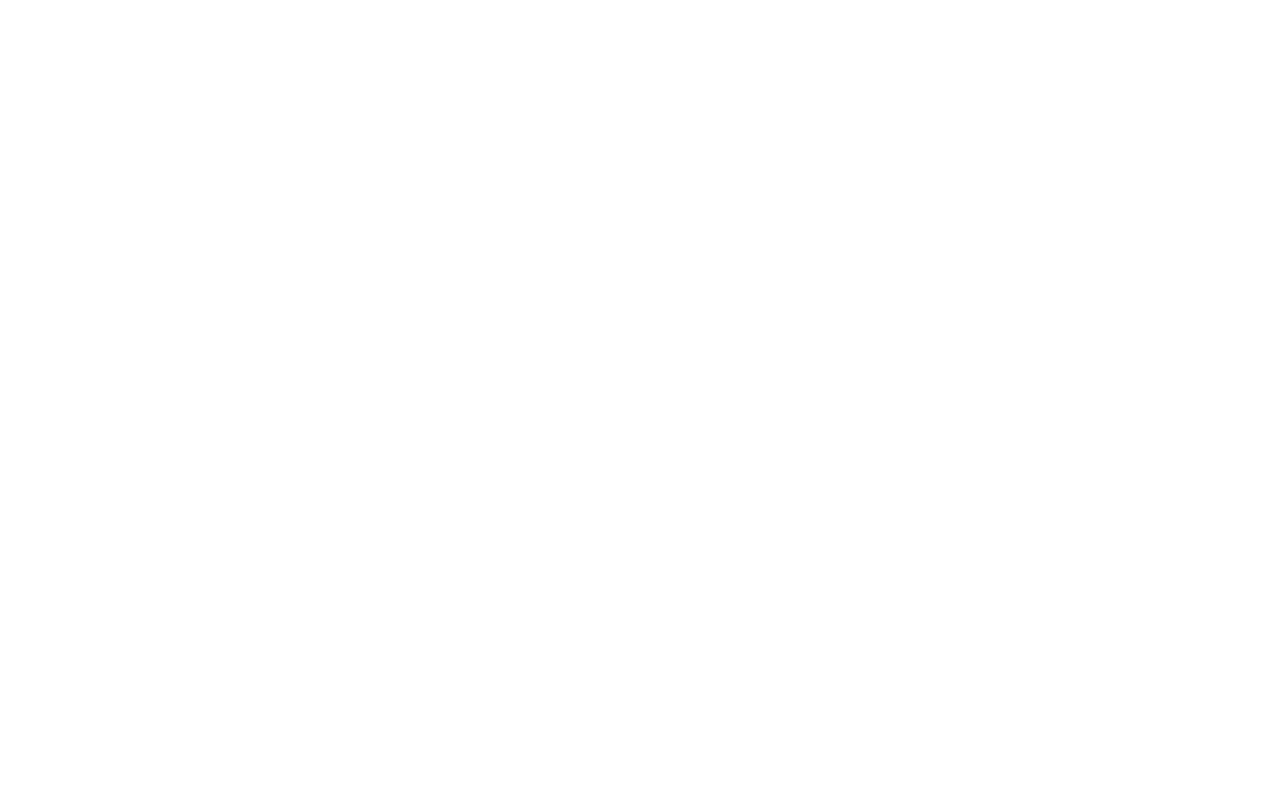
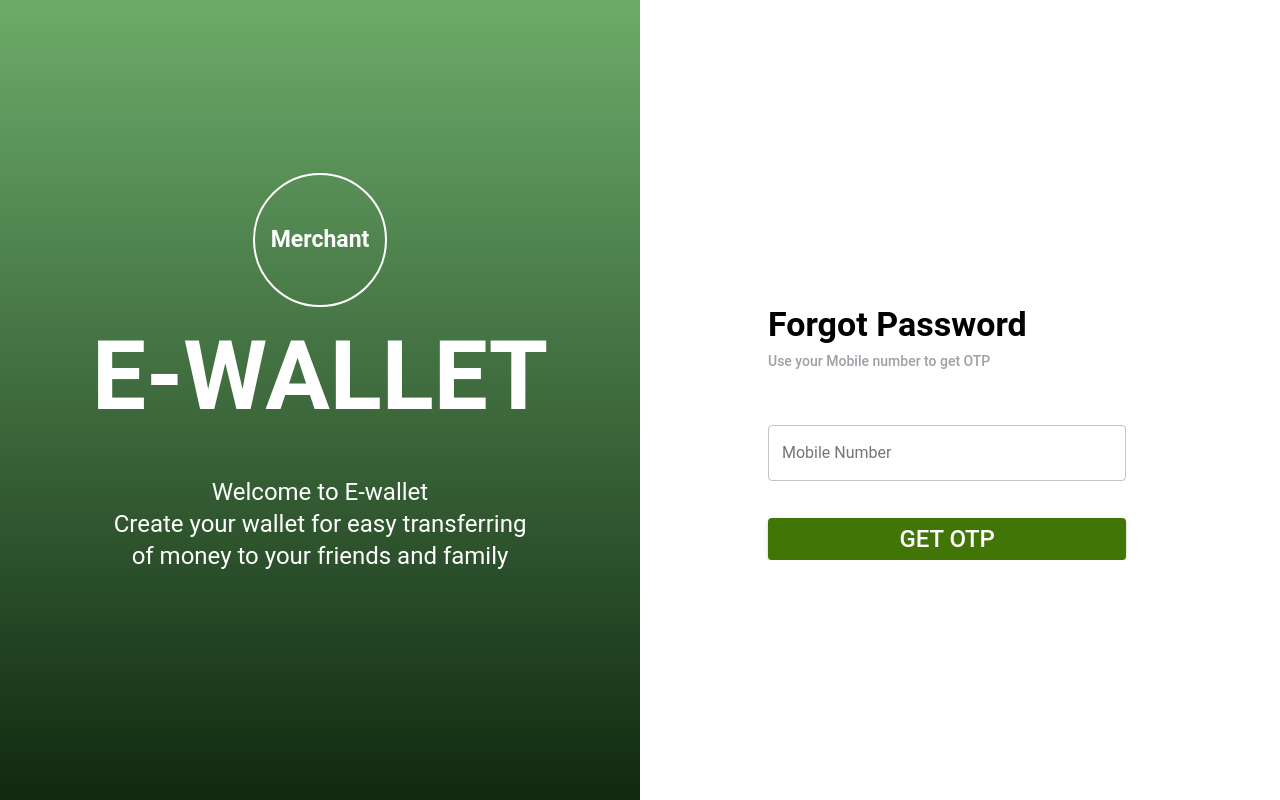
Before and after one commit to kryptomindzInfo/merchant-frontend, a React app: page /merchant/forgot-password in a window 1280 px wide. Built offline with nearby package versions, Linux system fonts and the light colour scheme.

Commit message:
added props to reuse the component.

```diff
--- a/src/components/App.js
+++ b/src/components/App.js
@@ -1,6 +1,6 @@
 import React from 'react';
 import { createMuiTheme, MuiThemeProvider } from '@material-ui/core';
-import { Router, Route, Switch } from 'react-router-dom';
+import { Route, Router, Switch } from 'react-router-dom';
 import { orange } from '@material-ui/core/colors';
 import SignInPage from './SignInPage';
 import SignInVerificationPage from './SignInVerificationPage';
@@ -34,6 +34,16 @@
   },
 });
 
+const dashboardUrl = '/merchant/dashboard';
+const verifyUrl = '/merchant/login-verify';
+const loginUrl = '/merchant/login';
+const otpUrl = '/merchant/otp-forgot-password';
+// branch URL's
+const branchLoginUrl = '/merchant/branch/:branchName';
+const branchDashboardUrl = '/merchant/branch/:branchName/dashboard';
+// const branchVerifyUrl = '/merchant/branch/login-verify';
+const branchOtpUrl = '/merchant/branch/otp-forgot-password';
+
 function App() {
   return (
     <div>
@@ -45,66 +55,83 @@
               path="/"
               component={(props) => (
                 <SignInPage
-                  verifyUrl="/login-verify"
-                  dashboardUrl="/dashboard"
+                  isBranch="false"
+                  verifyUrl={verifyUrl}
+                  dashboardUrl={dashboardUrl}
                   {...props}
                 />
               )}
             />
             <Route
               exact
-              path="/login"
+              path={loginUrl}
               component={(props) => (
                 <SignInPage
-                  verifyUrl="/login-verify"
-                  dashboardUrl="/dashboard"
+                  isBranch={false}
+                  verifyUrl={verifyUrl}
+                  dashboardUrl={dashboardUrl}
                   {...props}
                 />
               )}
             />
             <Route
               exact
-              path="/login-verify"
+              path={verifyUrl}
               component={(props) => (
                 <SignInVerificationPage
-                  dashboardUrl="/dashboard"
-                  loginUrl="/login"
+                  dashboardUrl={dashboardUrl}
+                  loginUrl={loginUrl}
                   {...props}
                 />
               )}
             />
             <Route
               exact
-              path="/forgot-password"
-              component={(props) => <ForgotPasswordPage {...props} />}
-            />
-            <Route
-              exact
-              path="/otp-forgot-password"
-              component={(props) => <OTPForgotPasswordPage {...props} />}
-            />
-            <Route
-              exact
-              path="/merchant/login"
+              path="/merchant/forgot-password"
               component={(props) => (
-                <SignInPage
-                  verifyUrl="/merchant/login-verify"
-                  dashboardUrl="/merchant/dashboard"
+                <ForgotPasswordPage
+                  isBranch={false}
+                  otpUrl={otpUrl}
                   {...props}
                 />
               )}
             />
             <Route
               exact
-              path="/merchant/login-verify"
+              path={otpUrl}
               component={(props) => (
-                <SignInVerificationPage
-                  loginUrl="/merchant/login"
-                  dashboardUrl="/merchant/dashboard"
+                <OTPForgotPasswordPage
+                  isBranch={false}
+                  loginUrl={loginUrl}
+                  branchLoginUrl={branchLoginUrl}
                   {...props}
                 />
               )}
             />
+            {/* Branch Routes */}
+            <Route
+              exact
+              path={branchLoginUrl}
+              component={(props) => (
+                <SignInPage
+                  isBranch
+                  verifyUrl=""
+                  dashboardUrl={branchDashboardUrl}
+                  {...props}
+                />
+              )}
+            />
+            {/* <Route */}
+            {/*  exact */}
+            {/*  path={branchVerifyUrl} */}
+            {/*  component={(props) => ( */}
+            {/*    <SignInVerificationPage */}
+            {/*      loginUrl={branchLoginUrl} */}
+            {/*      dashboardUrl={branchDashboardUrl} */}
+            {/*      {...props} */}
+            {/*    /> */}
+            {/*  )} */}
+            {/* /> */}
           </Switch>
         </Router>
       </MuiThemeProvider>
--- a/src/components/ForgotPasswordPage.js
+++ b/src/components/ForgotPasswordPage.js
@@ -6,6 +6,7 @@
 import Typography from '@material-ui/core/Typography';
 import TextField from '@material-ui/core/TextField';
 import Button from '@material-ui/core/Button';
+import PropTypes from 'prop-types';
 import history from './utils/history';
 import LandingLeftSection from './utils/LandingLeftSection';
 import styles from '../assets/styles/LandingPageCss';
@@ -17,8 +18,11 @@
   mobileNumber: Yup.number().required('Required'),
 });
 
-const SignInVerificationPage = (props) => {
+const ForgotPasswordPage = (props) => {
   const classes = styles();
+  // eslint-disable-next-line react/prop-types
+  const { otpUrl, isBranch, branchOtpUrl, match } = props;
+  const { branchName } = match.params;
   const formIk = useFormik({
     initialValues,
     validationSchema,
@@ -36,7 +40,7 @@
       //   .catch(error => {
       //     notify('Something Went Wrong', 'error');
       //   });
-      history.push('/otp-forgot-password');
+      history.push('/merchant/otp-forgot-password');
     },
   });
 
@@ -57,7 +61,7 @@
         alignItems="center"
       >
         <Grid item md={6} className={classes.setupPageLeftSide}>
-          <LandingLeftSection />
+          <LandingLeftSection isBranch={isBranch} branchName={branchName} />
         </Grid>
         <Grid
           item
@@ -113,5 +117,9 @@
     </Fragment>
   );
 };
-
-export default SignInVerificationPage;
+ForgotPasswordPage.propTypes = {
+  otpUrl: PropTypes.string.isRequired,
+  branchOtpUrl: PropTypes.string.isRequired,
+  isBranch: PropTypes.bool.isRequired,
+};
+export default ForgotPasswordPage;
--- a/src/components/OTPForgotPasswordPage.js
+++ b/src/components/OTPForgotPasswordPage.js
@@ -5,6 +5,7 @@
 import Typography from '@material-ui/core/Typography';
 import TextField from '@material-ui/core/TextField';
 import Button from '@material-ui/core/Button';
+import PropTypes from 'prop-types';
 import history from './utils/history';
 import LandingLeftSection from './utils/LandingLeftSection';
 import styles from '../assets/styles/LandingPageCss';
@@ -13,8 +14,11 @@
   otp: '',
 };
 
-const SignInVerificationPage = (props) => {
+const OTPForgotPasswordPage = (props) => {
   const classes = styles();
+  // eslint-disable-next-line react/prop-types
+  const { loginUrl, isBranch, branchLoginUrl, match } = props;
+  const { branchName } = match.params;
   const formIk = useFormik({
     initialValues,
     onSubmit: (values) => {
@@ -31,7 +35,7 @@
       //   .catch(error => {
       //     notify('Something Went Wrong', 'error');
       //   });
-      history.push('/otp-forgot-password');
+      history.push('/merchant/login');
     },
   });
 
@@ -52,7 +56,7 @@
         alignItems="center"
       >
         <Grid item md={6} className={classes.setupPageLeftSide}>
-          <LandingLeftSection />
+          <LandingLeftSection isBranch={isBranch} branchName={branchName} />
         </Grid>
         <Grid
           item
@@ -103,4 +107,10 @@
   );
 };
 
-export default SignInVerificationPage;
+OTPForgotPasswordPage.propTypes = {
+  loginUrl: PropTypes.string.isRequired,
+  branchLoginUrl: PropTypes.string.isRequired,
+  isBranch: PropTypes.bool.isRequired,
+};
+
+export default OTPForgotPasswordPage;
--- a/src/components/SignInPage.js
+++ b/src/components/SignInPage.js
@@ -4,7 +4,6 @@
 import * as Yup from 'yup';
 import Grid from '@material-ui/core/Grid';
 import Typography from '@material-ui/core/Typography';
-import { makeStyles } from '@material-ui/core/styles';
 import TextField from '@material-ui/core/TextField';
 import Button from '@material-ui/core/Button';
 import Link from '@material-ui/core/Link';
@@ -24,7 +23,9 @@
 
 const SignInPage = (props) => {
   const classes = styles();
-  const { dashboardUrl, verifyUrl } = props;
+  // eslint-disable-next-line react/prop-types
+  const { dashboardUrl, isBranch, verifyUrl, match } = props;
+  const { branchName } = match.params;
   const formIk = useFormik({
     initialValues,
     validationSchema,
@@ -59,7 +60,7 @@
         alignItems="center"
       >
         <Grid item md={6} className={classes.setupPageLeftSide}>
-          <LandingLeftSection />
+          <LandingLeftSection isBranch={isBranch} branchName={branchName} />
         </Grid>
         <Grid
           item
@@ -144,7 +145,7 @@
                       paddingTop: '5%',
                       fontWeight: '600',
                     }}
-                    href="/forgot-password"
+                    href="/merchant/forgot-password"
                   >
                     Forgot password?
                   </Link>
@@ -161,5 +162,6 @@
 SignInPage.propTypes = {
   dashboardUrl: PropTypes.string.isRequired,
   verifyUrl: PropTypes.string.isRequired,
+  isBranch: PropTypes.bool.isRequired,
 };
 export default SignInPage;
--- a/src/components/SignInVerificationPage.js
+++ b/src/components/SignInVerificationPage.js
@@ -34,7 +34,9 @@
 
 const SignInVerificationPage = (props) => {
   const classes = styles();
-  const { dashboardUrl, loginUrl } = props;
+  // eslint-disable-next-line react/prop-types
+  const { dashboardUrl, loginUrl, isBranch, match } = props;
+  const { branchName } = match.params;
   const formIk = useFormik({
     initialValues,
     validationSchema,
@@ -72,7 +74,7 @@
         alignItems="center"
       >
         <Grid item md={6} className={classes.setupPageLeftSide}>
-          <LandingLeftSection />
+          <LandingLeftSection isBranch={isBranch} branchName={branchName} />
         </Grid>
         <Grid
           item
@@ -185,7 +187,7 @@
                       fontSize: '14px',
                       paddingTop: '5%',
                     }}
-                    href="/forgot-password"
+                    href="/merchant/forgot-password"
                   >
                     Forgot password?
                   </Link>
@@ -202,6 +204,7 @@
 SignInVerificationPage.propTypes = {
   dashboardUrl: PropTypes.string.isRequired,
   loginUrl: PropTypes.string.isRequired,
+  isBranch: PropTypes.bool.isRequired,
 };
 
 export default SignInVerificationPage;
--- a/src/components/utils/LandingLeftSection.js
+++ b/src/components/utils/LandingLeftSection.js
@@ -3,6 +3,8 @@
 import Grid from '@material-ui/core/Grid';
 import React from 'react';
 import { makeStyles } from '@material-ui/core/styles';
+import PropTypes from 'prop-types';
+import locale from 'yup/lib/locale';
 
 const styles = makeStyles((theme) => ({
   setupPageTitle: {
@@ -13,12 +15,14 @@
     fontWeight: '600',
   },
   setupPageLogo: {
+    color: '#fff',
+    border: '2px solid #fff',
     marginTop: '27%',
     margin: '0 auto',
     marginBottom: '2%',
-    height: '150px',
-    width: '150px',
-    background: '#173316',
+    height: '130px',
+    width: '130px',
+    background: 'transparent',
   },
   setupPageSubtitle2: {
     color: theme.palette.white,
@@ -29,8 +33,9 @@
   },
 }));
 
-function LandingLeftSection() {
+const LandingLeftSection = (props) => {
   const classes = styles();
+  const { branchName, isBranch } = props;
   return (
     <div>
       <Grid
@@ -40,11 +45,13 @@
         alignContent="center"
         alignItems="center"
       >
-        <Avatar
-          alt="bank logo"
-          onClick={() => {}}
-          className={classes.setupPageLogo}
-        />
+        <Avatar alt="bank logo" src="" className={classes.setupPageLogo}>
+          <Typography style={{ fontWeight: 'bold', fontSize: '23px' }}>
+            {isBranch
+              ? branchName.toLocaleUpperCase(locale.default)
+              : 'Merchant'}
+          </Typography>
+        </Avatar>
         <Typography className={classes.setupPageTitle} variant="h1">
           E-WALLET
         </Typography>
@@ -56,6 +63,12 @@
       </Grid>
     </div>
   );
-}
-
+};
+LandingLeftSection.propTypes = {
+  branchName: PropTypes.string,
+  isBranch: PropTypes.bool.isRequired,
+};
+LandingLeftSection.defaultProps = {
+  branchName: 'Merchant',
+};
 export default LandingLeftSection;
```
